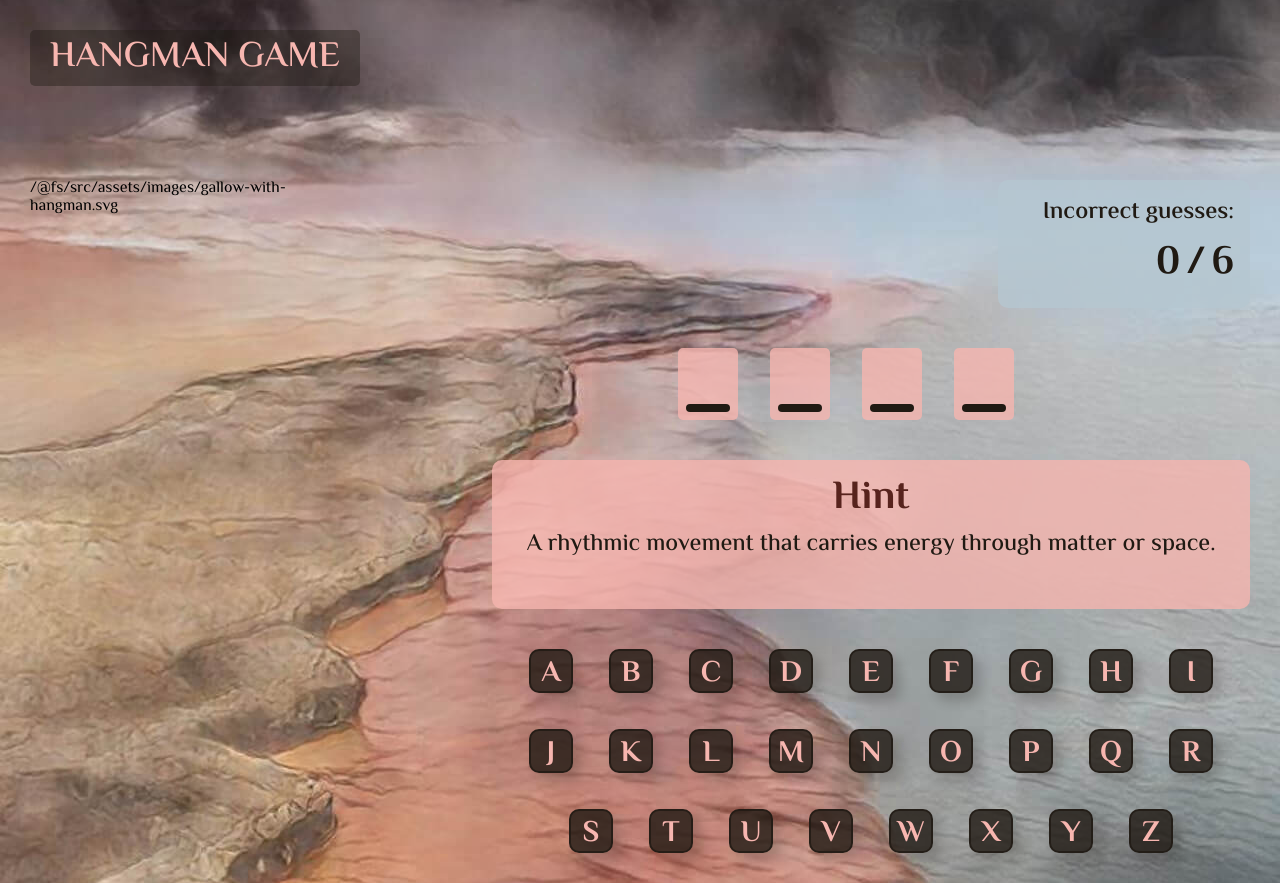
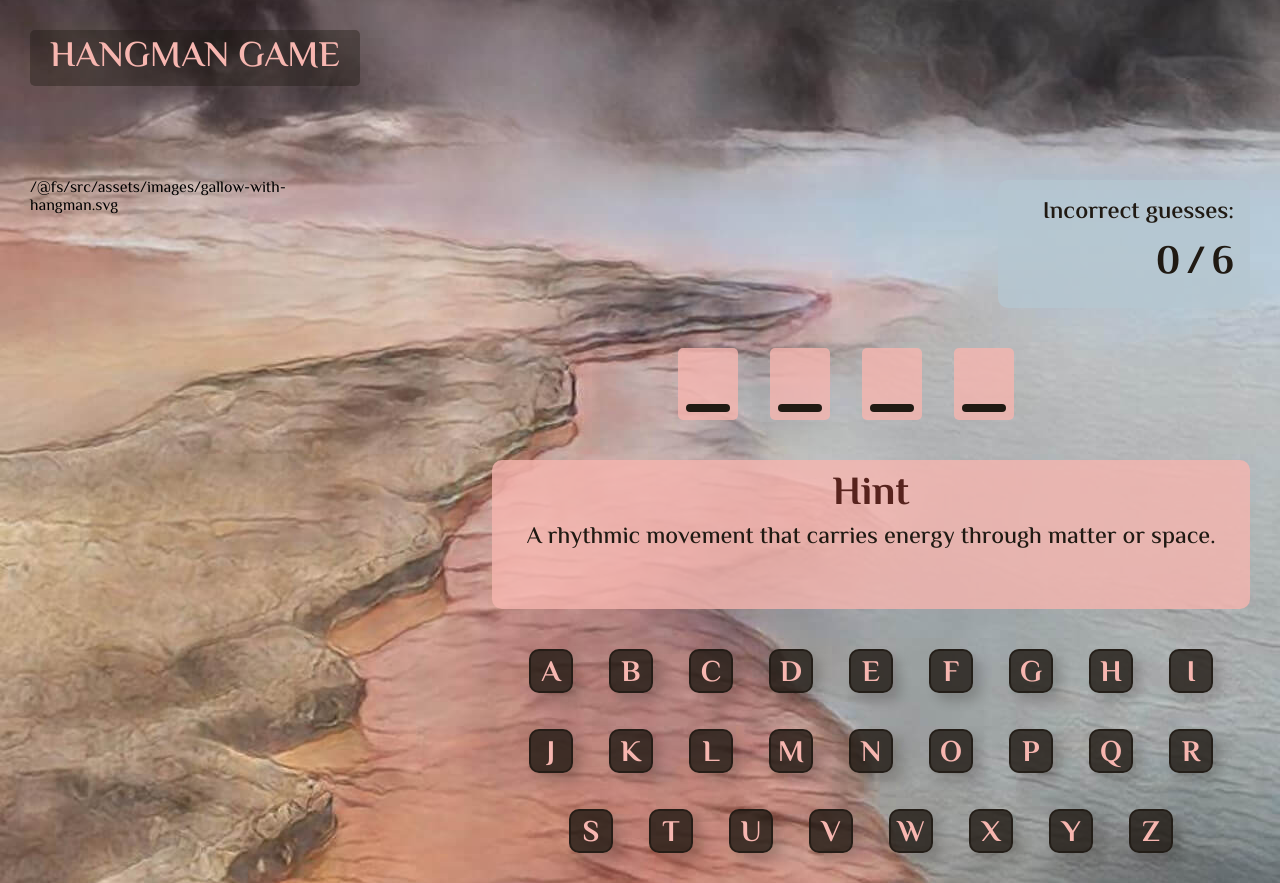
Before and after one commit to learnwbdev/hangman, a website built with webpack: page src/template.html in a window 1280 px wide. Built offline with nearby package versions, Linux system fonts and the light colour scheme.

Commit message:
fix: correct hint style in css

```diff
--- a/src/sass/layout/_hint.scss
+++ b/src/sass/layout/_hint.scss
@@ -13,7 +13,7 @@
   justify-content: flex-start;
   align-items: center;
   gap: 0.375rem;
-  padding: 1rem;
+  padding: 0.75rem;
   border-radius: 0.625rem;
   background-color: variables.$container-primar-color;
   color: variables.$text-color-basic;
@@ -31,4 +31,5 @@
 .hint__text {
   @include typography.text-medium-desktop;
   text-align: center;
+  line-height: 1.2;
 }
```
